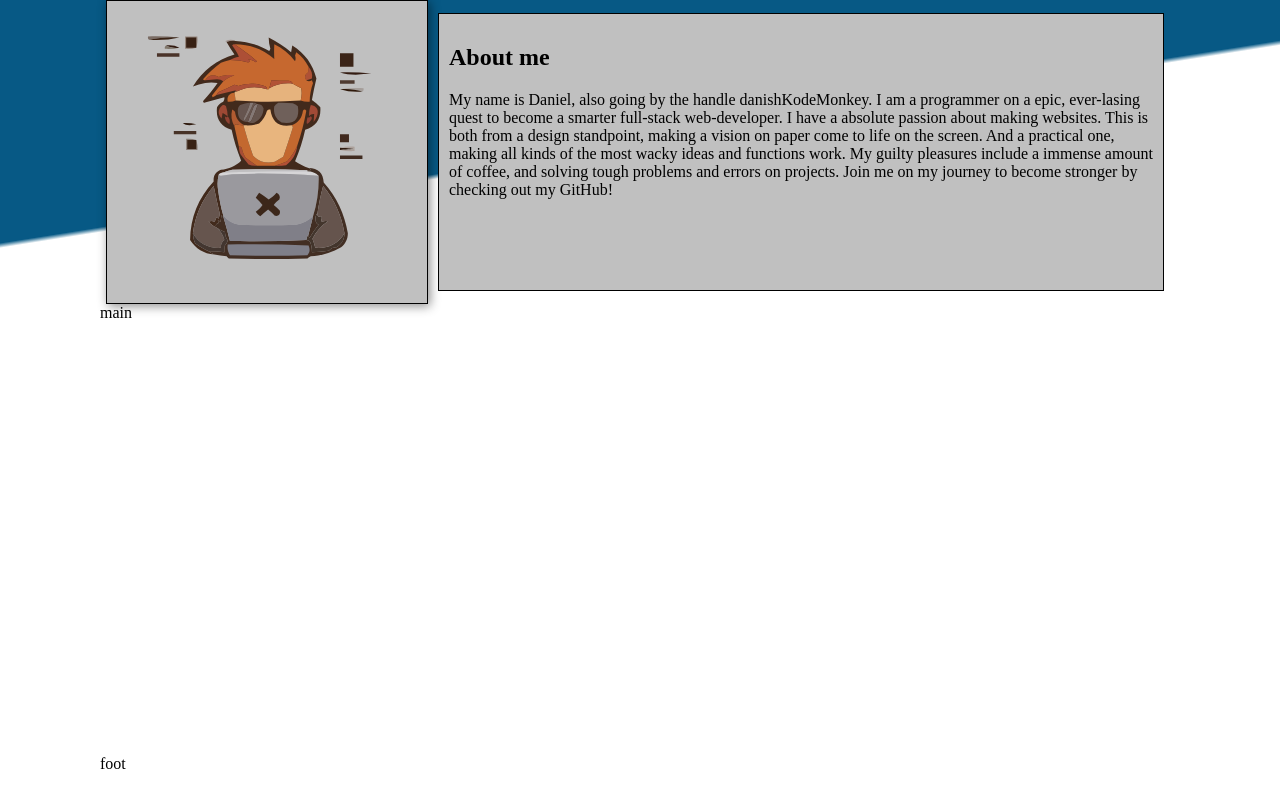
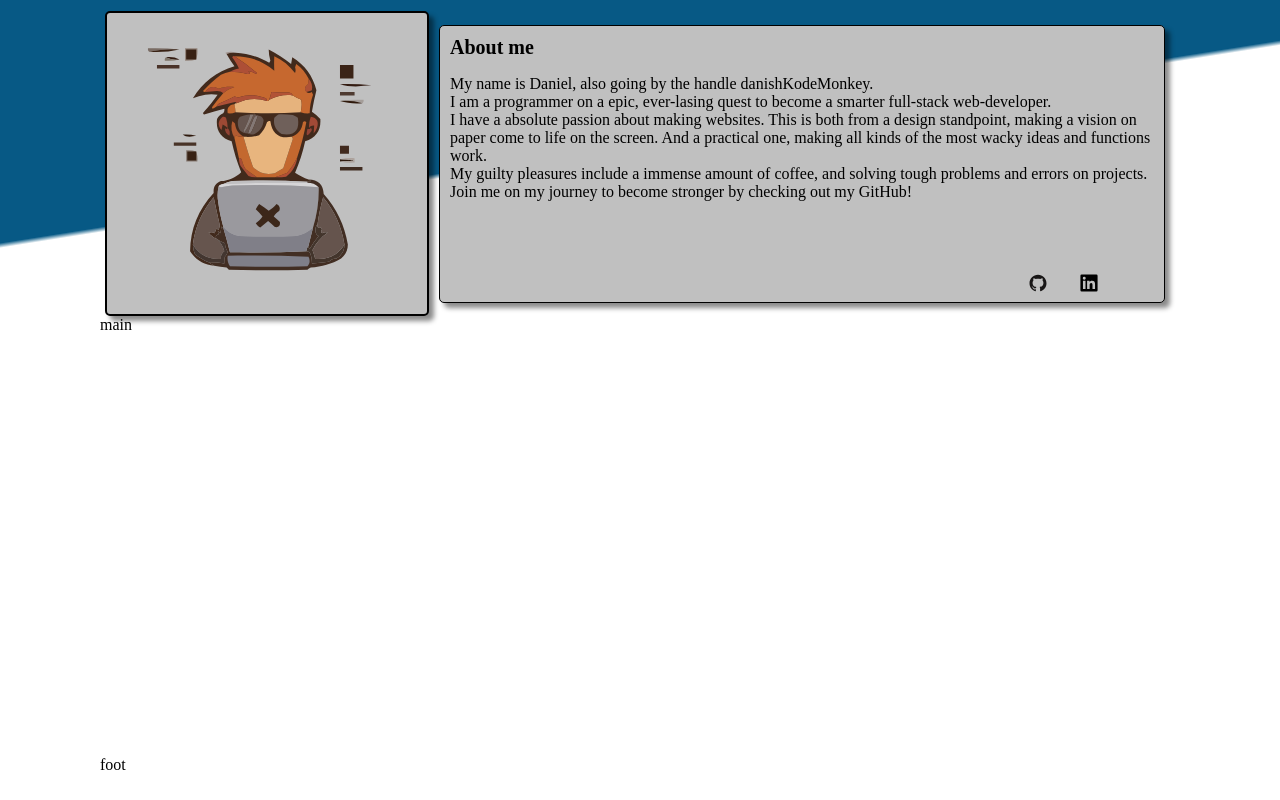
Before and after one commit to DanishKodeMonkey/DKM-portfolio, a website built with webpack: page src/index.html in a window 1280 px wide. Built offline with nearby package versions, Linux system fonts and the light colour scheme.

Commit message:
fix: better support for 320px displaay

```diff
--- a/src/index.html
+++ b/src/index.html
@@ -9,26 +9,41 @@
 	</head>
 	<body>
 		<header>
-			<div class="photo-frame">
+			<div class="photo frame">
 				<img
 					src="./resources/images/kodemonkey.svg"
 					alt="Daniel a programmer known as danishKodeMonkey" />
 			</div>
-			<div class="card">
+			<div class="card frame">
 				<article>
 					<h1>About me</h1>
-					<p>
-						My name is Daniel, also going by the handle danishKodeMonkey. I am a
-						programmer on a epic, ever-lasing quest to become a smarter
-						full-stack web-developer. I have a absolute passion about making
-						websites. This is both from a design standpoint, making a vision on
-						paper come to life on the screen. And a practical one, making all
-						kinds of the most wacky ideas and functions work. My guilty
-						pleasures include a immense amount of coffee, and solving tough
-						problems and errors on projects. Join me on my journey to become
-						stronger by checking out my GitHub!
-					</p>
+					<div class="text-div">
+						<p>
+							My name is Daniel, also going by the handle danishKodeMonkey.
+							<br />I am a programmer on a epic, ever-lasing quest to become a
+							smarter full-stack web-developer. <br />I have a absolute passion
+							about making websites. This is both from a design standpoint,
+							making a vision on paper come to life on the screen. And a
+							practical one, making all kinds of the most wacky ideas and
+							functions work. <br />My guilty pleasures include a immense amount
+							of coffee, and solving tough problems and errors on projects.
+							<br />Join me on my journey to become stronger by checking out my
+							GitHub!
+						</p>
+					</div>
 				</article>
+				<div class="contact">
+					<a href="https://github.com/DanishKodeMonkey"
+						><img
+							src="./resources/icons/github-original.svg"
+							alt="github link"
+					/></a>
+					<a href="https://www.linkedin.com/in/daniel-ljung-runge-3ba014a1/"
+						><img
+							src="./resources/icons/linkedin-plain.svg"
+							alt="linkedin link"
+					/></a>
+				</div>
 			</div>
 		</header>
 		<main>main</main>
--- a/src/styles.css
+++ b/src/styles.css
@@ -32,28 +32,57 @@ header{
     display:flex;
     justify-content: center;
     align-items: center;
+    padding-top:clamp(2px, 1%, 20px);
 }
 
-.photo-frame{
+.frame{
+    background-color:var(--card-bg-color);
+    border: 2px solid black;
+    border-radius: 5px;
+    box-shadow: 5px 5px 5px rgba(0, 0, 0, 0.459);
+}
+.photo{
     width: 25vw;
-    background-color:var(--card-bg-color);
-    border: 1px solid black;
-    box-shadow: 2px 2px 10px rgba(0, 0, 0, 0.459);
     >img{
         width: 100%;
     }
 }
 .card{
+    display: flex;
+    flex-direction: column;
+    justify-content: space-between;
     height: 20vw;
     width: 55vw;
-    margin: clamp(1px, 5%, 10px);
-    padding: clamp(1px, 5%, 10px);
+    margin: clamp(1px, 2%, 10px);
+    padding: clamp(1px, 1%, 10px);
     background-color: var(--card-bg-color);
     border: 1px solid black;
     font-size: clamp(8px, 1.5vw, 16px);
-    overflow-y:scroll;
+    >article{
+        height: clamp(40px, 12vw, 200px);
+    }
+    > article > h1{
+        font-size: clamp(5px, 4vw, 20px);;
+       margin: 0;
+    }
+    >article > .text-div{
+        margin: 0;
+        height: 100%;
+        overflow-y: scroll;
+    }
+    >.contact{
+        width: 92%;
+        display: flex;
+        justify-content: flex-end;
+        gap: clamp(12px, 5%, 70px);
+        >a{
+            height:100%;
+            >img{
+                height:100%;
+            }
+        }
+    }
 }
-
 main{
 grid-area: main;
 }
@@ -61,3 +90,28 @@ grid-area: main;
 footer{
     grid-area: footer;
 }
+
+@media screen and (max-width: 320px){
+    header{
+        flex-direction: column;
+        margin-top: 10px;
+    }
+    .photo{
+        position: absolute;
+        top:0;
+        left:30px;
+        width: 10vw;
+    }
+    .card{
+        width: 90%;
+        height: 22vw;
+    }
+    article{
+        height: clamp(10px, 2vw, 40px);
+        >h1{
+            text-align: center;
+        }
+
+    }
+
+}
```
